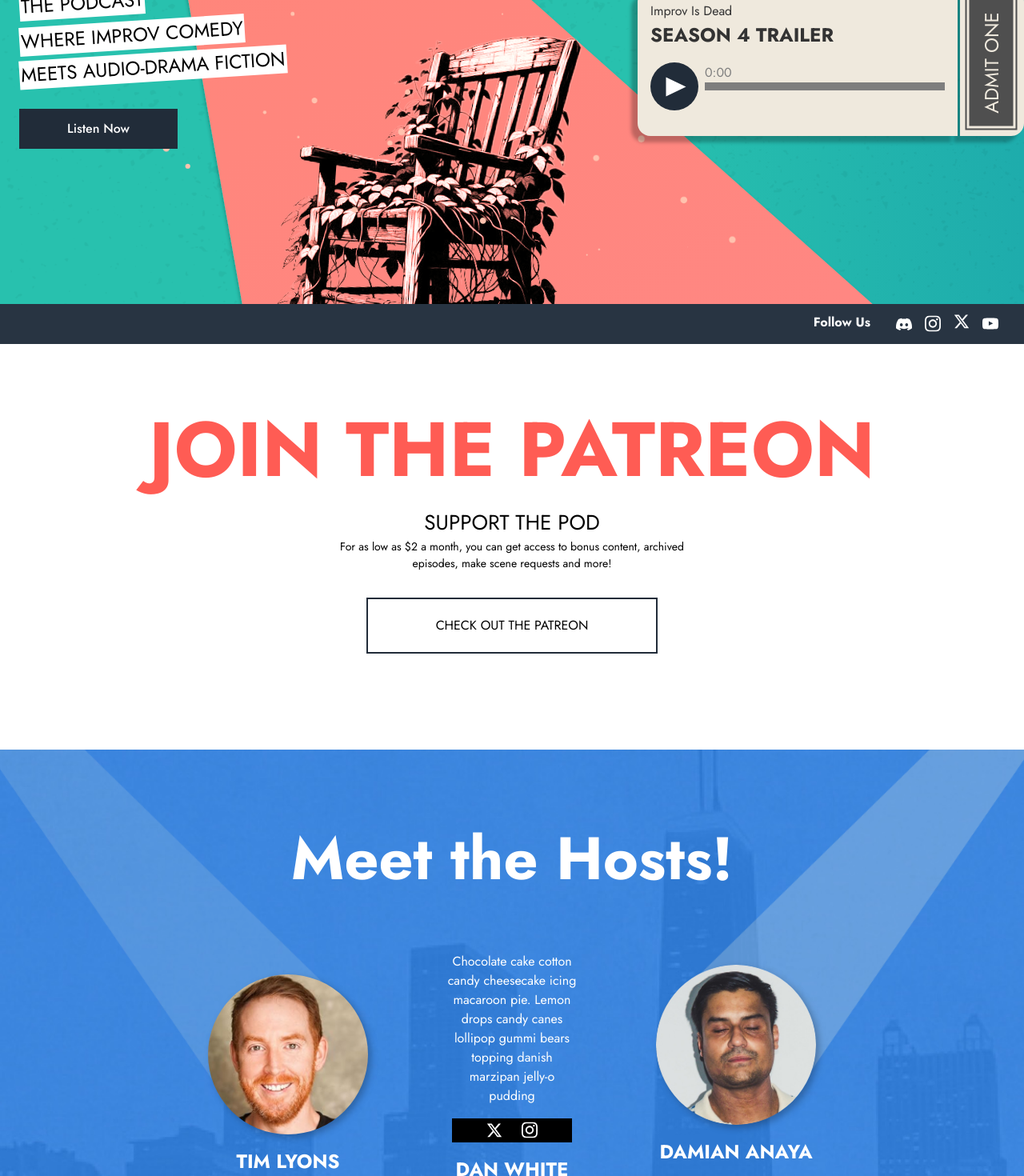
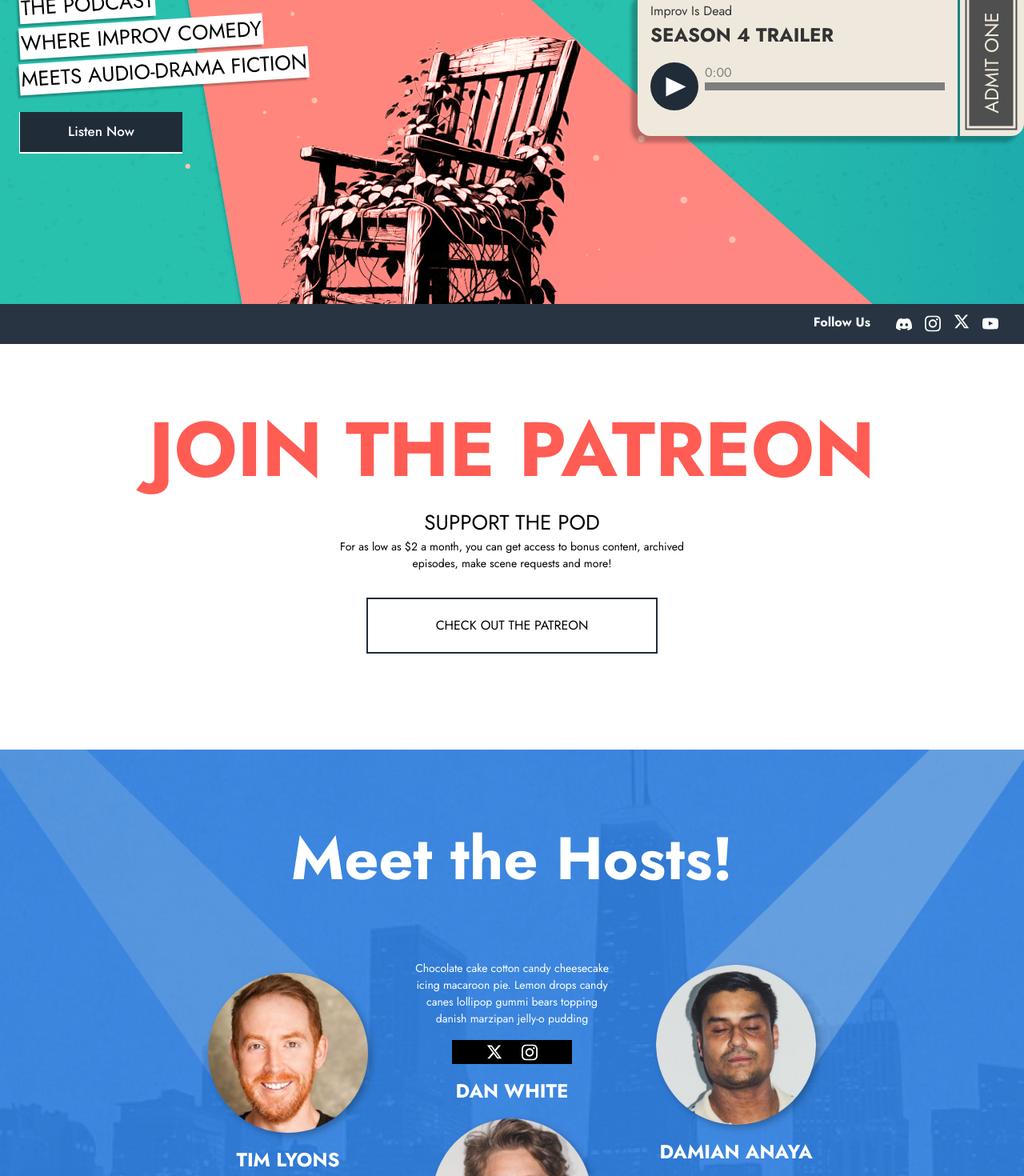
Before and after one commit to mattwilliams85/improvisdead, a Next.js app: page / in a window 1280 px wide. Shown: the part 360-1830 px from the top of the page at 80% size. Built offline with nearby package versions, Linux system fonts and the light colour scheme.

Commit message:
mobile styles update

```diff
--- a/src/app/main.module.css
+++ b/src/app/main.module.css
@@ -14,7 +14,7 @@
   position: relative;
   background-repeat: no-repeat;
   background-size: cover;
-  height: 740px;
+  height: 650px;
   background: linear-gradient(90deg, #28C1AE 61.22%, #1EACAC 100%);
 }
 
@@ -57,7 +57,7 @@
 
 .sloganWrap {
   position: absolute;
-  top: 30%;
+  top: 120px;
   width: 100%;
   height: 0;
   display: flex;
@@ -66,16 +66,17 @@
 }
 
 .sloganWrap > div {
+  box-shadow: -3px 3px 2px 0px rgba(0, 0, 0, 0.25);
   position: absolute;
   background-color: white;
-  font-size: 24px;
-  /* transform: rotate(-3.646deg); */
+  font-size: 26px;
   padding: 0 2px;
 }
 
 .button {
+  background-color: #212C39;
   position: absolute;
-  top: 150px;
+  top: 145px;
   left: 50%;
   transform: translateX(-50%);
   color: white;
@@ -85,7 +86,7 @@
 }
 
 .sloganWrap div:nth-child(1) {
-  top: 0px;
+  top: -3px;
 }
 
 .sloganWrap div:nth-child(2) {
@@ -93,7 +94,7 @@
 }
 
 .sloganWrap div:nth-child(3) {
-  top: 80px;
+  top: 83px;
 }
 
 .socialBar {
@@ -178,13 +179,13 @@
 .hostsTitle {
   font-size: 44px;
   font-weight: bold;
-  margin-bottom: 60px;
+  margin-bottom: 16px;
 }
 
 .hostsColumns {
   display: flex;
   flex-direction: column;
-  gap: 40px;
+  gap: 20px;
   text-align: center;
 }
 
@@ -200,7 +201,7 @@
 .socialTab {
   width: 150px;
   height: 30px;
-  margin: 16px 0;
+  margin: 8px 0;
   display: flex;
   justify-content: center;
   align-items: center;
@@ -221,7 +222,7 @@
   height: 200px;
   width: 200px;
   border-radius: 50%;
-  margin: 16px 0;
+  margin: 8px 0;
   background-repeat: no-repeat;
   background-size: cover;
   filter: drop-shadow(4px 4px 4px rgba(0, 0, 0, 0.25));
@@ -323,6 +324,10 @@
 }
 
 @media screen and (min-width: 1000px) {
+  .sloganWrap div:nth-child(1) {
+    top: 0px;
+  }
+
   .mobileOverlay {
     display: none;
   }
@@ -350,7 +355,12 @@
   .button {
     left: initial;
     transform: initial;
-    padding: 13px 60px;
+    padding: 12px 60px;
+    border: none;
+    top: 154px;
+    font-size: 17px;
+    border-bottom: 2px solid white;
+    border-left: 1px solid white;
   }
 
   .center {
@@ -369,7 +379,8 @@
   }
 
   .hostsText {
-    width: unset;
+    width: 275px;
+    font-size: 14px;
   }
 
   .hostsTitle {
@@ -410,8 +421,20 @@
     margin-top: 0;
   }
 
-  .button {
-    border: none;
+  .landingSection {
+    height: 740px;
+  }
+
+  .socialTab {
+    margin: 16px 0;
+  }
+
+  .hostsCircle {
+    margin: 16px 0;
+  }
+
+  #dan.spotlight {
+    left: 0px;
   }
 }
 
--- a/src/components/Dust/index.js
+++ b/src/components/Dust/index.js
@@ -9,6 +9,7 @@ const Dust = () => {
   useEffect(() => {
     const canvas = canvasRef.current;
     const ctx = canvas.getContext('2d');
+    const particleSize = window.innerWidth < 768 ? 3 : 5
     canvas.width = window.innerWidth + 250;
     canvas.height = window.innerHeight;
 
@@ -16,7 +17,7 @@ const Dust = () => {
       constructor() {
         this.x = Math.random() * canvas.width;
         this.y = Math.random() * canvas.height;
-        this.size = Math.random() * 5;
+        this.size = Math.random() * particleSize;
         this.speedX = Math.random() * 2 - 1;
         this.speedY = Math.random() * 2 - 1;
         this.fade = 0; // New property for fading
--- a/src/components/Navbar/styles.module.css
+++ b/src/components/Navbar/styles.module.css
@@ -26,7 +26,7 @@
 .logo {
   width: 95%;
   background-color: black;
-  max-width: 800px;
+  max-width: 600px;
   position: absolute;
   top: 60px;
   margin: 0 auto;
@@ -44,6 +44,7 @@
     background-color: unset;
     transform: unset;
     left: initial;
+    max-width: 800px;
     top: 20%;
     left: 56px;
     width: 50%;
--- a/src/styles/globals.css
+++ b/src/styles/globals.css
@@ -174,6 +174,14 @@
   animation: 1.5s 1.1s forwards flicker;
 }
 
+#dan {
+  left: 10px;
+}
+
+#damian {
+  left: -10px;
+}
+
 @media screen and (min-width: 1000px) {
   .danAnimation {
     transform: rotate(180deg);
@@ -186,6 +194,14 @@
   .damianAnimation {
     transform: rotate(-320deg);
   }
+
+  #dan {
+    left: 0px;
+  }
+
+  #damian {
+    left: 0px;
+  }
 }
 
 @keyframes flicker {
```
